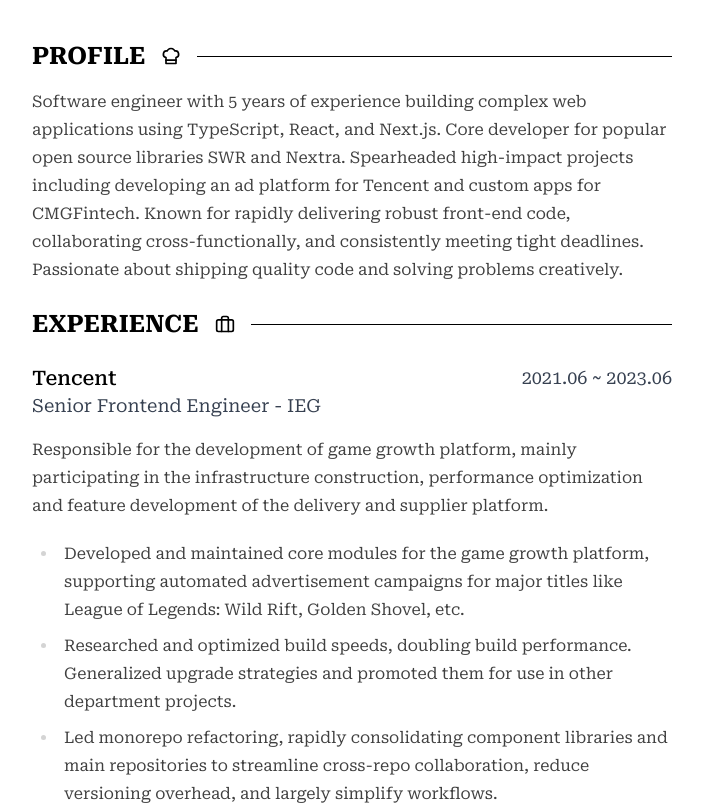
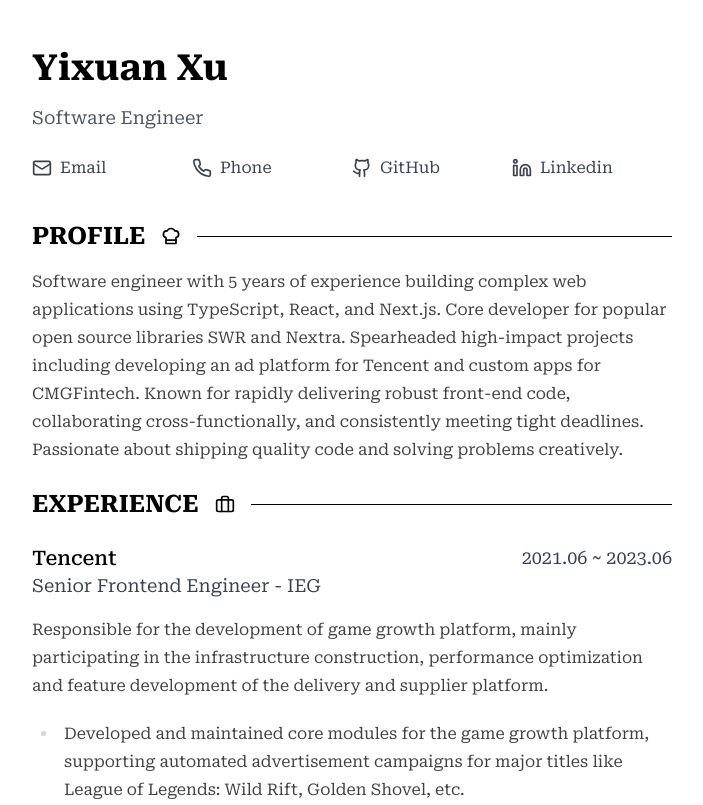
Before and after one commit to promer94/jianli, a Next.js app: page /en in a window 1280 px wide. Shown: the top 805 px of the page, without its empty margins (288-991 px from the left). Built offline with nearby package versions, Linux system fonts and the light colour scheme; no server answers.

Commit message:
setup english resume

```diff
--- a/app/en/page.tsx
+++ b/app/en/page.tsx
@@ -1,5 +1,5 @@
-
 import { Education } from '~/components/education-en';
+import { InformationEn } from '~/components/information-en';
 import { OpenSource } from '~/components/open-source-en';
 import { Profile } from '~/components/profile';
 import { Work } from '~/components/work-en';
@@ -7,6 +7,7 @@ import { Work } from '~/components/work-en';
 export default function Home() {
   return (
     <>
+      <InformationEn></InformationEn>
       <Profile></Profile>
       <Work></Work>
       <OpenSource></OpenSource>
--- /dev/null
+++ b/components/information-en.tsx
@@ -0,0 +1,87 @@
+import { Mail, Phone, Github, Linkedin } from 'lucide-react'
+
+
+const MailSection = ({ data = '', href = '' }: { data?: string, href?: string }) => {
+  return (
+    <a className='flex gap-2 items-center' href={href} >
+      <Mail size={20} className='hidden md:block'></Mail>
+      <Mail size={14} className='md:hidden'></Mail>
+      <span className='print:hidden'>Email</span>
+      <span className='hidden print:inline'>{data}</span>
+    </a>
+  )
+}
+
+const PhoneSection = ({ data = '', href = '' }: { data?: string, href?: string }) => {
+  return (
+    <a className='flex gap-2 items-center' href={href}>
+      <Phone size={20} className='hidden md:block'></Phone>
+      <Phone size={14} className='md:hidden'></Phone>
+      <span className='print:hidden'>Phone</span>
+      <span className='hidden print:inline'>{data}</span>
+    </a>
+  )
+}
+
+const LinkedinSection = ({ data = '领英', href = '' }: { data?: string, href?: string }) => {
+  return (
+    <a className='flex gap-2 items-center' href={href} target='_blank'>
+      <Linkedin size={20} className='hidden md:block'></Linkedin>
+      <Linkedin size={14} className='md:hidden'></Linkedin>
+      <span>{data}</span>
+    </a>
+  )
+}
+
+export const Loading = () => {
+  return (
+    <section className='flex flex-col animate-pulse bg-slate-200'>
+      <h1 className='text-3xl md:text-4xl font-bold md:my-2'></h1>
+      <div className='md:text-lg text-gray-600 font-simibold md:my-2'></div>
+      <div className='text-sm md:text-base my-4 gap:2 md:my-4 grid grid-cols-2 md:grid-cols-4 text-gray-700'>
+        <a className='flex gap-2 items-center h-[20px]' href="about:blank" target='_blank'>
+        </a>
+        <a className='flex gap-2 items-center h-[20px]' href="about:blank" target='_blank'>
+        </a>
+        <a className='flex gap-2 items-center h-[20px]' href="about:blank" target='_blank'>
+        </a>
+        <a className='flex gap-2 items-center h-[20px]' href="about:blank" target='_blank'>
+        </a>
+      </div>
+    </section>
+  )
+}
+
+export const InformationEn = () => {
+  const { name, mail, phone, linkedin } = {
+    name: 'Yixuan Xu',
+    mail: {
+      href: 'mailto:yixuanxu94@outlook.com',
+      data: 'yixuanxu94@outlook.com'
+    },
+    phone: {
+      href: 'tel:+8617386135610',
+      data: '+86 173 8613 5610'
+    },
+    linkedin: {
+      href: 'https://www.linkedin.com/in/yixuanxu94/',
+      data: 'Linkedin'
+    }
+  }
+  return (
+    <section className='flex flex-col'>
+      <h1 className='text-3xl md:text-4xl font-bold md:my-2'>{name}</h1>
+      <div className='md:text-lg text-gray-600 font-simibold md:my-2'>Software Engineer</div>
+      <div className='text-sm md:text-base my-4 gap:2 md:my-4 grid grid-cols-2 md:grid-cols-4 text-gray-700'>
+        <MailSection {...mail}></MailSection>
+        <PhoneSection {...phone}></PhoneSection>
+        <a className='flex gap-2 items-center' href="https://github.com/promer94" target='_blank'>
+          <Github size={20} className='hidden md:block'></Github>
+          <Github size={14} className='md:hidden'></Github>
+          <span>GitHub</span>
+        </a>
+        <LinkedinSection {...linkedin}></LinkedinSection>
+      </div>
+    </section>
+  )
+}
```
